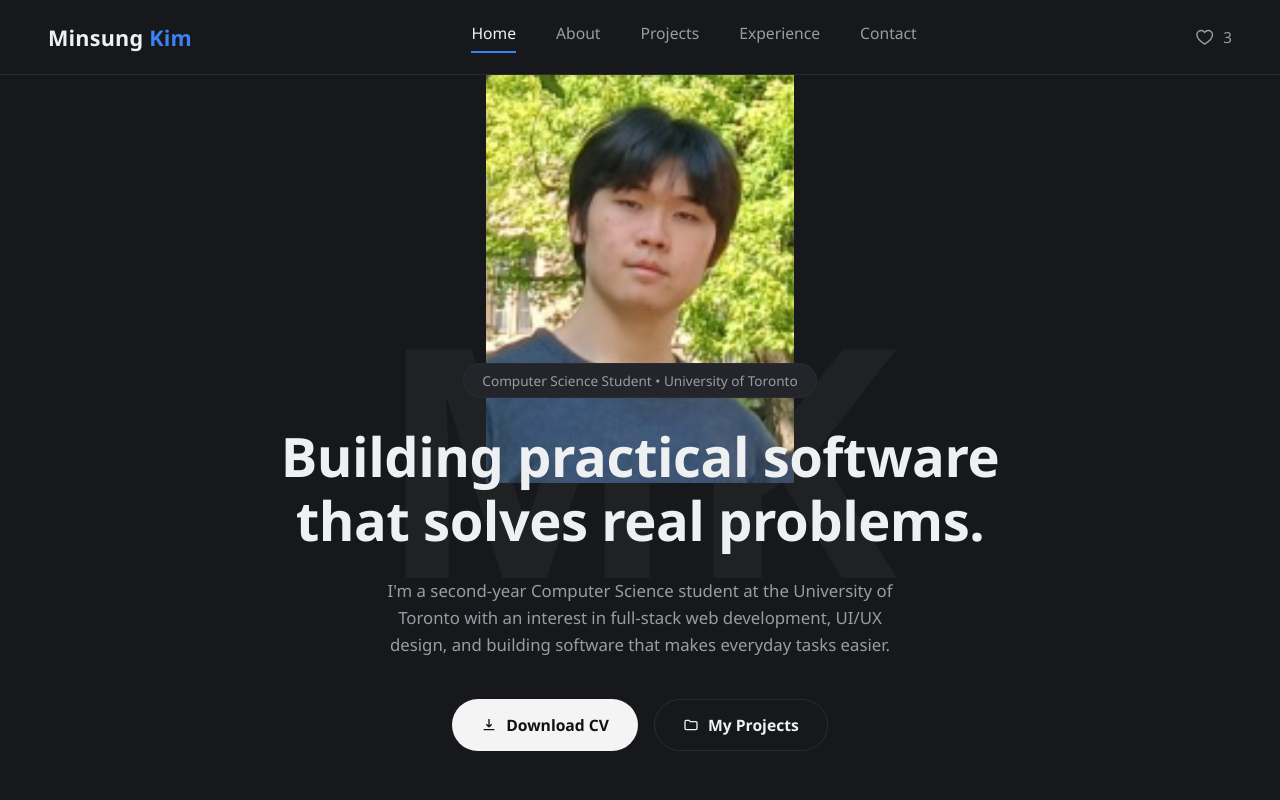
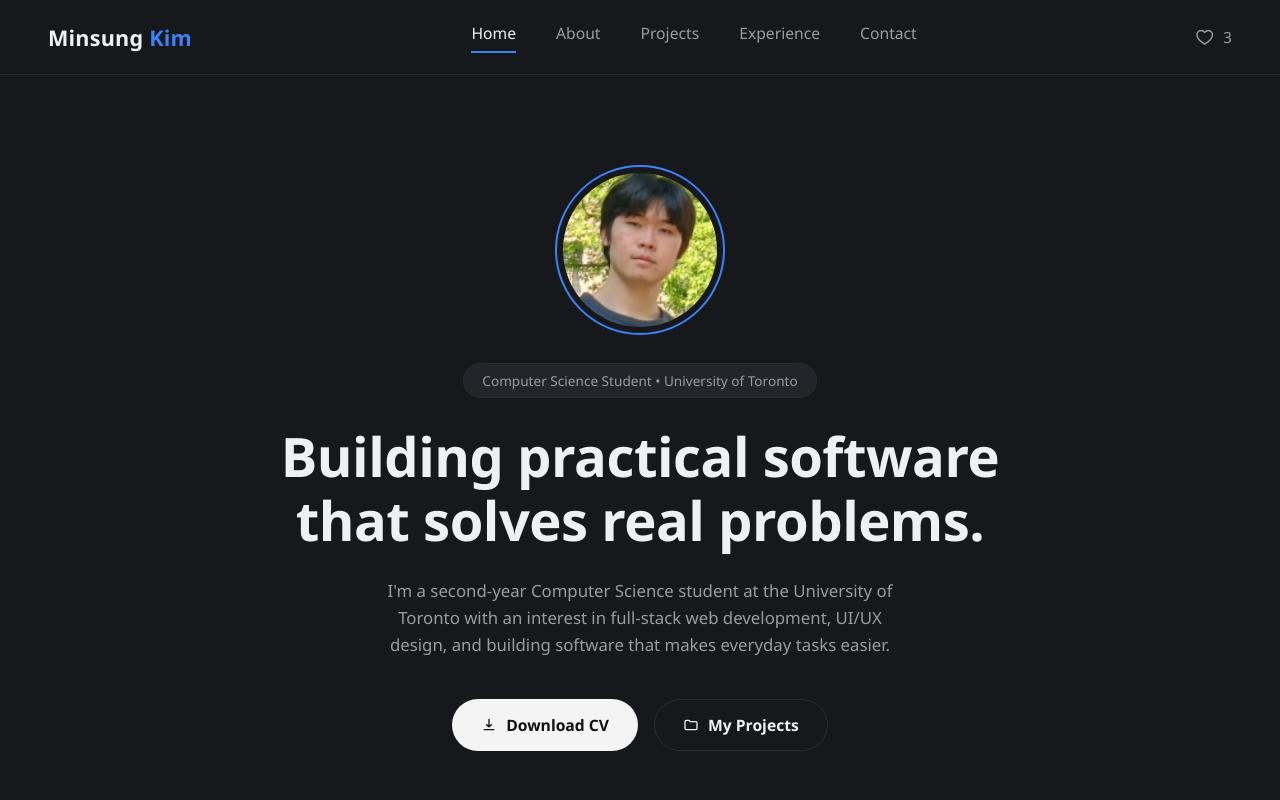
Before and after one commit to MinsungKxm/Personal-Portfolio, a React (Vite) app: page / in a window 1280 px wide. Shown: the top 800 px of the page. Built offline with nearby package versions, Linux system fonts and the light colour scheme.

Commit message:
Fixed the prifle image

```diff
--- a/src/App.css
+++ b/src/App.css
@@ -4,6 +4,20 @@ html {
 
 section {
   scroll-margin-top: 90px;
+}
+.avatar {
+  width: 100%;
+  height: 100%;
+  border-radius: 50%;
+  overflow: hidden;
+  /* no border here anymore */
+}
+
+.avatar img {
+  width: 100%;
+  height: 100%;
+  object-fit: cover;
+  transform: scale(1.1);
 }
 
 .counter {
--- a/src/App.jsx
+++ b/src/App.jsx
@@ -32,18 +32,11 @@ function App() {
       </header>
 
       <section className="hero">
-        <div className="hero-watermark">MK</div>
 
         <div className="hero-content">
           <div className="avatar-wrap">
             <div className="avatar">
-              <svg width="26" height="26" viewBox="0 0 24 24" fill="none" stroke="currentColor" strokeWidth="1.6">
-                <path d="M4 8a2 2 0 0 1 2-2h1.2l.9-1.5A1.5 1.5 0 0 1 9.4 3.7h5.2a1.5 1.5 0 0 1 1.3.8L16.8 6H18a2 2 0 0 1 2 2v9a2 2 0 0 1-2 2H6a2 2 0 0 1-2-2V8z"/>
-                <circle cx="12" cy="13" r="3.4"/>
-              </svg>
-              <span>
                 <img src={profileImg} alt="Minsung Kim" />
-              </span>
             </div>
           </div>
 
```
